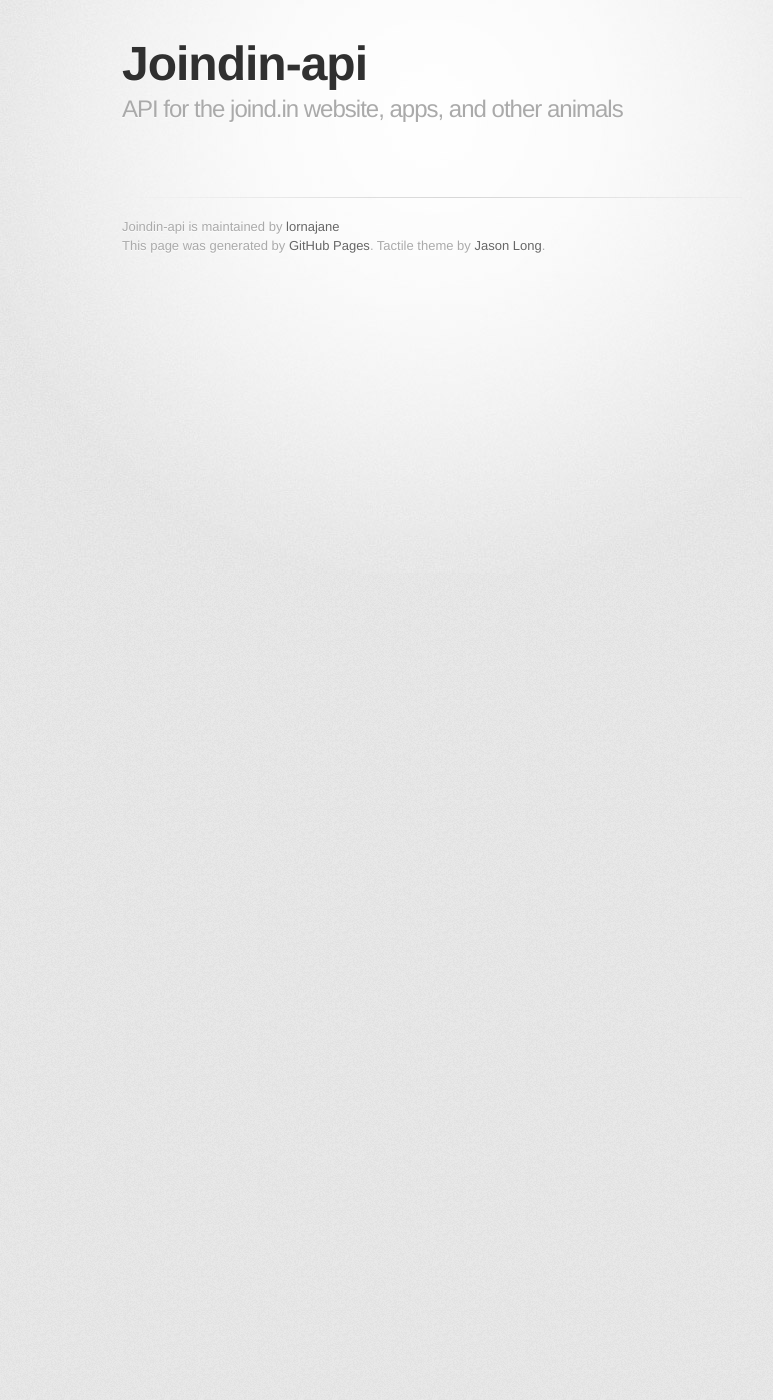
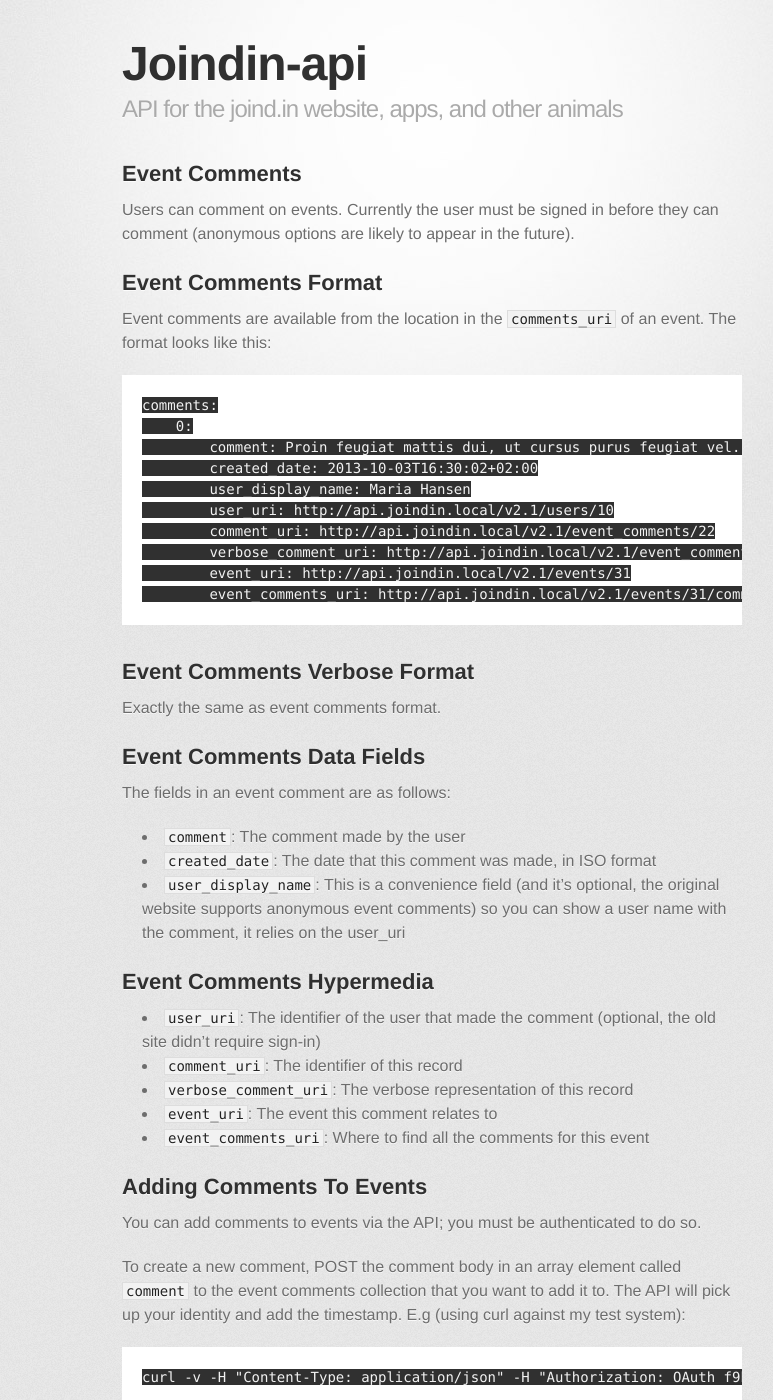
Before and after one commit to joindin/joindin-api, a Jekyll site: the page built from event_comments.md, in a window 1280 px wide and 1400 px high. Shown: the whole window, without its empty margins (208-981 px from the left). Built offline with Jekyll 4.4.1, drawn with Linux system fonts in a browser that asks for light colours; some web fonts are replaced; some of the changed text lies outside the part shown.

Commit message:
first attempt at an event comments documentation page

````diff
--- a/event_comments.md
+++ b/event_comments.md
@@ -2,3 +2,79 @@
 layout: page
 title: Joind.in API Documentation
 ---
+
+## Event Comments
+
+Users can comment on events.  Currently the user must be signed in before they can comment (anonymous options are likely to appear in the future).
+
+## Event Comments Format
+
+Event comments are available from the location in the ``comments_uri`` of an event.  The format looks like this:
+
+```
+comments:
+    0:
+        comment: Proin feugiat mattis dui, ut cursus purus feugiat vel. Etiam ligula elit, condimentum lacinia fermentum nec, elementum id urna. Etiam ligula elit, condimentum lacinia fermentum nec, elementum id urna. Proin feugiat mattis dui, ut cursus purus feugiat vel. Vivamus gravida, dolor ut porta bibendum, mauris ligula condimentum est, id facilisis ante massa a justo. Etiam ligula elit, condimentum lacinia fermentum nec, elementum id urna. Vivamus gravida, dolor ut porta bibendum, mauris ligula condimentum est, id facilisis ante massa a justo. Vivamus gravida, dolor ut porta bibendum, mauris ligula condimentum est, id facilisis ante massa a justo.
+        created_date: 2013-10-03T16:30:02+02:00
+        user_display_name: Maria Hansen
+        user_uri: http://api.joindin.local/v2.1/users/10
+        comment_uri: http://api.joindin.local/v2.1/event_comments/22
+        verbose_comment_uri: http://api.joindin.local/v2.1/event_comments/22?verbose=yes
+        event_uri: http://api.joindin.local/v2.1/events/31
+        event_comments_uri: http://api.joindin.local/v2.1/events/31/comments
+```
+
+## Event Comments Verbose Format
+
+Exactly the same as event comments format.
+
+## Event Comments Data Fields
+
+The fields in an event comment are as follows:
+
+*  ``comment``: The comment made by the user
+*  ``created_date``:  The date that this comment was made, in ISO format
+*  ``user_display_name``: This is a convenience field (and it's optional, the original website supports anonymous event comments) so you can show a user name with the comment, it relies on the user_uri
+
+## Event Comments Hypermedia
+
+*  ``user_uri``:  The identifier of the user that made the comment (optional, the old site didn't require sign-in)
+*  ``comment_uri``:  The identifier of this record
+*  ``verbose_comment_uri``: The verbose representation of this record
+*  ``event_uri``: The event this comment relates to
+*  ``event_comments_uri``:  Where to find all the comments for this event
+
+
+## Adding Comments To Events
+
+You can add comments to events via the API; you must be authenticated to do so.
+
+To create a new comment, POST the comment body in an array element called ``comment`` to the event comments collection that you want to add it to.  The API will pick up your identity and add the timestamp.  E.g (using curl against my test system):
+
+```
+curl -v -H "Content-Type: application/json" -H "Authorization: OAuth f9b4f1a9b30bdc0d" -X POST http://api.joindin.local/v2.1/events/31/comments --data '{"comment": "Great talk, thanks!"}'
+```
+
+The ``-v`` switch is there so that you see the whole response, which looks something like this:
+
+```
+> POST /v2.1/events/31/comments HTTP/1.1
+> User-Agent: curl/7.32.0
+> Host: api.joindin.local
+> Accept: */*
+> Content-Type: application/json
+> Authorization: OAuth f9b4f1a9b30bdc0d
+> Content-Length: 34
+>
+* upload completely sent off: 34 out of 34 bytes
+< HTTP/1.1 201 Created
+< Date: Sun, 19 Jan 2014 21:51:37 GMT
+* Server Apache/2.4.6 (Ubuntu) is not blacklisted
+< Server: Apache/2.4.6 (Ubuntu)
+< X-Powered-By: PHP/5.5.3-1ubuntu2.1
+< Location: http://api.joindin.local/v2.1/event_comments/204
+< Content-Length: 0
+< Content-Type: text/html
+```
+
+The ``Location`` header will point to the newly-created comment, and the status code of 201 indicates that all went well.  If anything does go wrong, you will get a 4xx status code response with a message indicating what the problem is.
````
